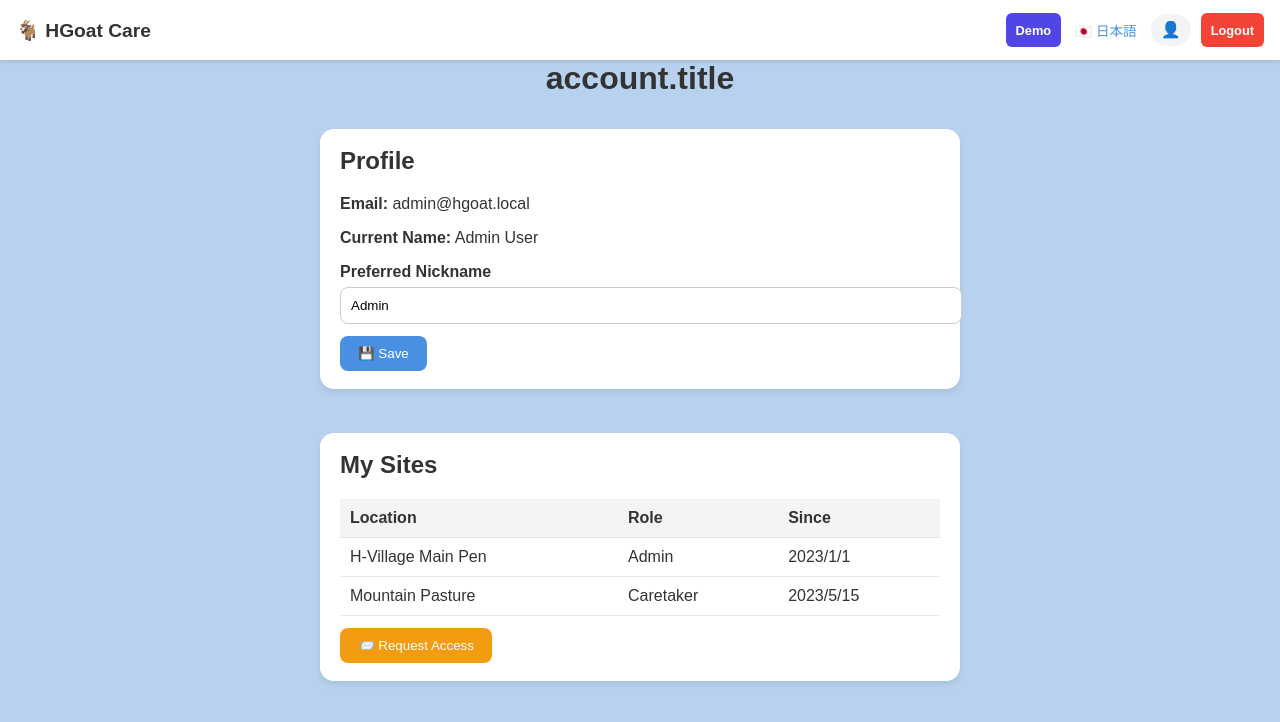
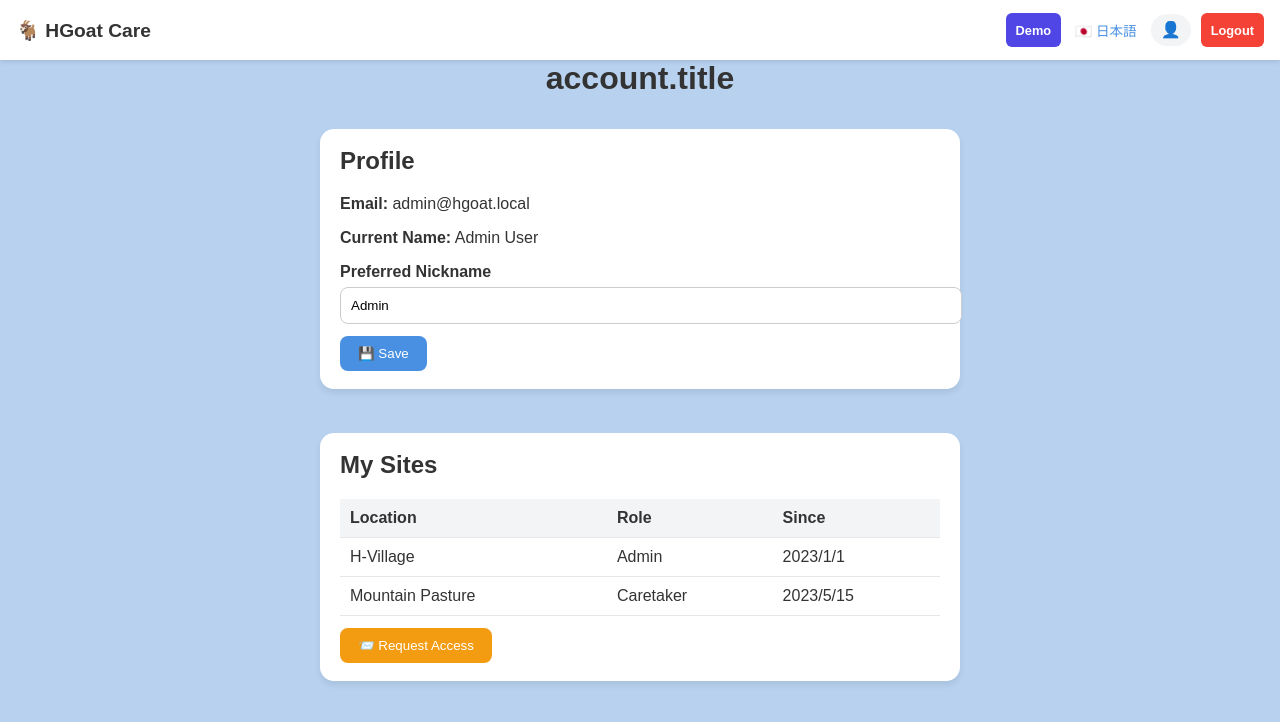
Before and after one commit to kanarin4/hgoat, a React (Vite) app: page /account in a window 1280 px wide. Shown: the top 722 px of the page. Built offline with nearby package versions, Linux system fonts and the light colour scheme.

Commit message:
Update site name from H-Village Main Pen to H-Village

```diff
--- a/src/pages/Dashboard.jsx
+++ b/src/pages/Dashboard.jsx
@@ -19,7 +19,7 @@ export default function Dashboard({ formData = {}, handleChange = () => {} }) {
   const handleTriggerDemo = () => {
     const todayStr = new Date().toISOString().split("T")[0];
     handleChange("site_id", null, "site-1");
-    handleChange("site_label", null, "H-Village Main Pen");
+    handleChange("site_label", null, "H-Village");
     handleChange("date", null, todayStr);
     handleChange("caretaker_name", null, "Admin User");
     handleChange("outdoor_temperature", null, "22.4");
@@ -50,11 +50,11 @@ export default function Dashboard({ formData = {}, handleChange = () => {} }) {
 
   const handleStartReport = () => {
     handleChange("site_id", null, "site-1");
-    handleChange("site_label", null, "H-Village Main Pen");
+    handleChange("site_label", null, "H-Village");
     navigate("/basic-info");
   };
 
-  const siteName = formData.site_label || "H-Village Main Pen";
+  const siteName = formData.site_label || "H-Village";
   const dateDisplay = new Date().toLocaleDateString(isJa ? "ja-JP" : "en-US", {
     year: "numeric",
     month: "long",
--- a/src/services/mockData.js
+++ b/src/services/mockData.js
@@ -1,13 +1,13 @@
 // src/services/mockData.js
 
 export const mockSites = [
-    { id: "site-1", name: "H-Village Main Pen" },
+    { id: "site-1", name: "H-Village" },
     { id: "site-2", name: "Mountain Pasture" },
     { id: "site-3", name: "Riverside Annex" },
 ];
 
 export const mockMemberships = [
-    { site_id: "site-1", site_name: "H-Village Main Pen", role: "admin", created_at: "2023-01-01T00:00:00Z" },
+    { site_id: "site-1", site_name: "H-Village", role: "admin", created_at: "2023-01-01T00:00:00Z" },
     { site_id: "site-2", site_name: "Mountain Pasture", role: "caretaker", created_at: "2023-05-15T00:00:00Z" },
 ];
 
```
